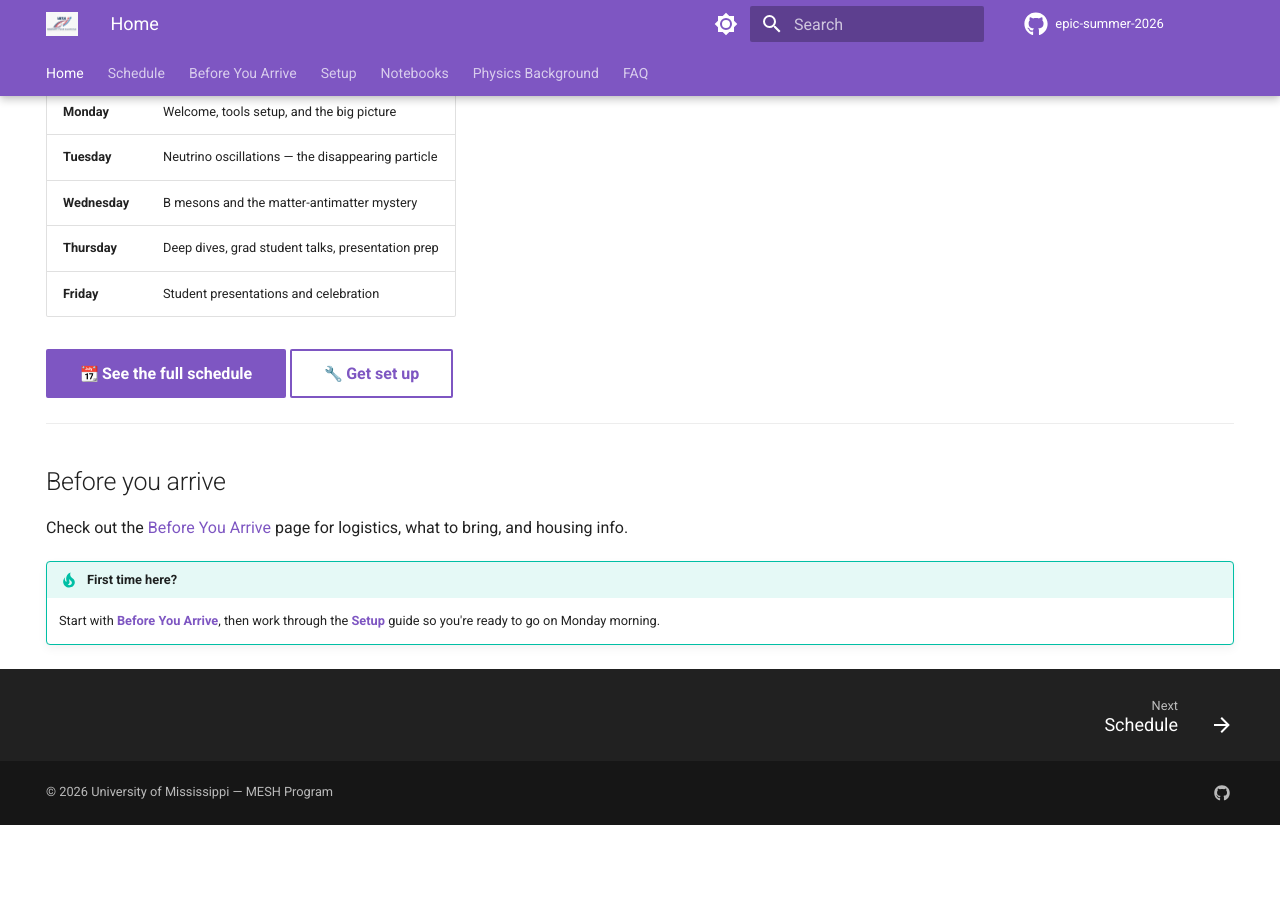
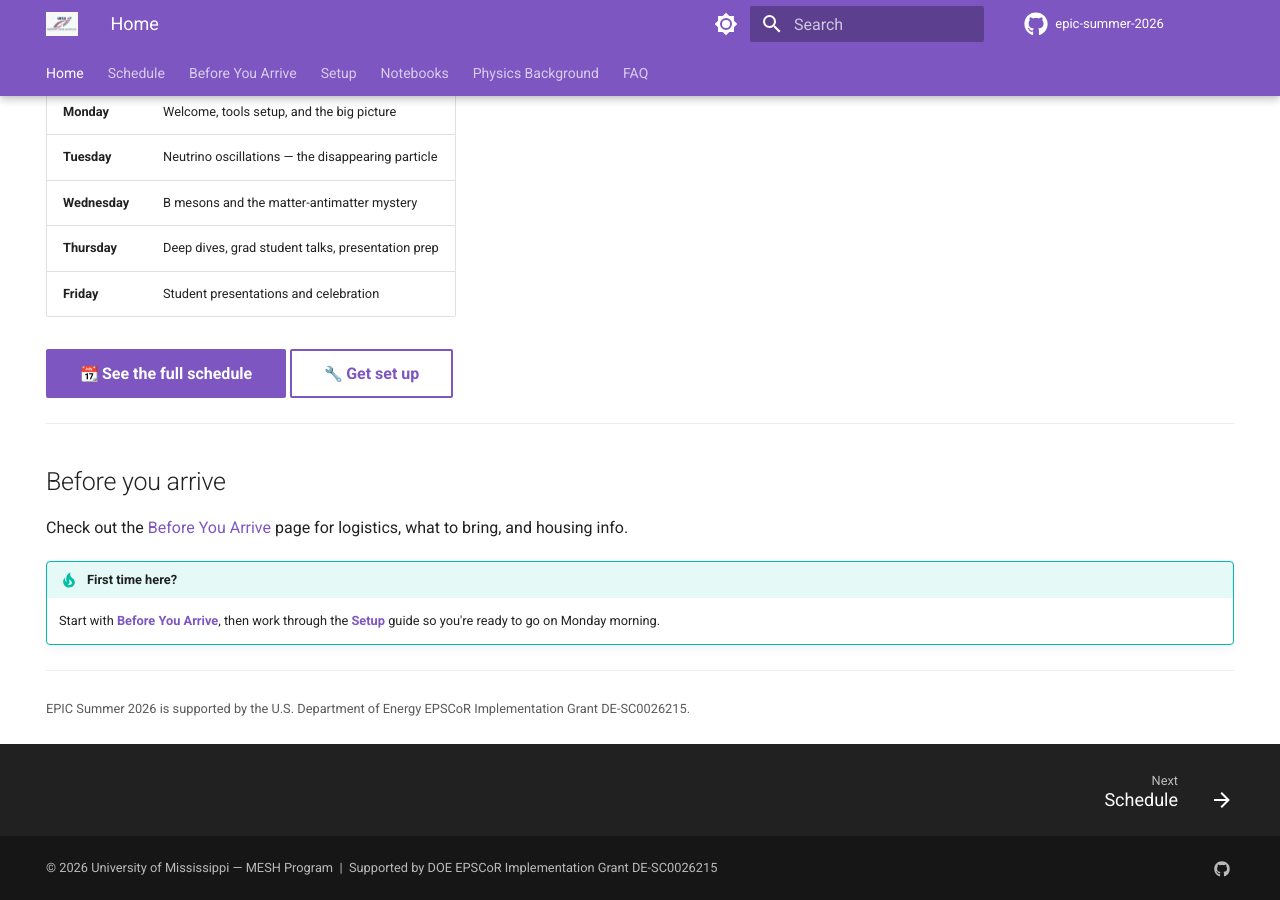
Before and after one commit to olemiss-physics/epic-summer-2026, an MkDocs documentation site: the page built from docs/index.md, in a window 1280 px wide and 900 px high, scrolled down 1517 px. Built offline with MkDocs 1.6.1 and Material for MkDocs 9.7.7, drawn with Linux system fonts in a browser that asks for light colours; emoji names are drawn with the system emoji font; comment, search, counter and statistics services are not loaded; before the commit the page ends 2342 px from its top, so only the background shows below that.

Commit message:
Add DOE EPSCoR grant acknowledgement (DE-SC0026215)

```diff
--- a/docs/index.md
+++ b/docs/index.md
@@ -76,3 +76,7 @@
 
 !!! tip "First time here?"
     Start with **[Before You Arrive](before-you-arrive.md)**, then work through the **[Setup](setup/index.md)** guide so you're ready to go on Monday morning.
+
+---
+
+<small>EPIC Summer 2026 is supported by the U.S. Department of Energy EPSCoR Implementation Grant DE-SC0026215.</small>
--- a/mkdocs.yml
+++ b/mkdocs.yml
@@ -89,4 +89,4 @@ extra:
       name: EPIC on GitHub
   generator: false
 
-copyright: "&copy; 2026 University of Mississippi — MESH Program"
+copyright: "&copy; 2026 University of Mississippi — MESH Program &nbsp;|&nbsp; Supported by DOE EPSCoR Implementation Grant DE-SC0026215"
```
